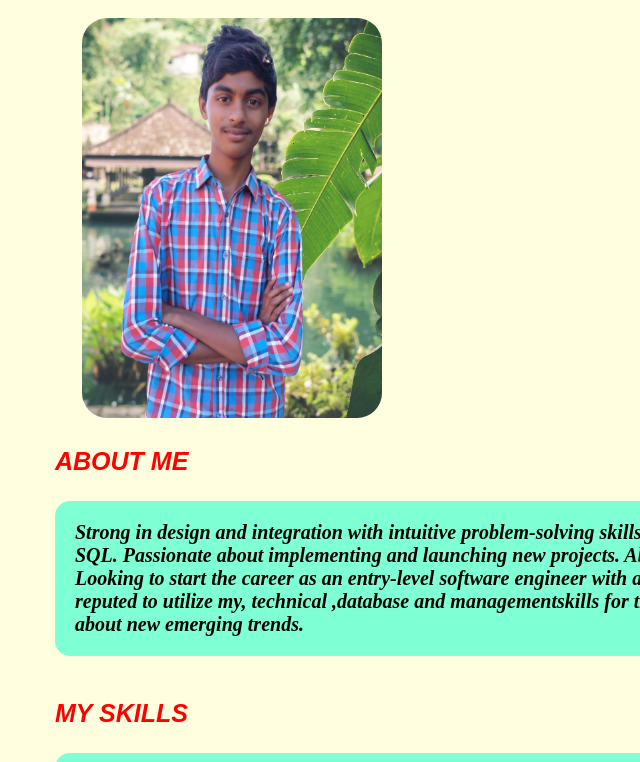
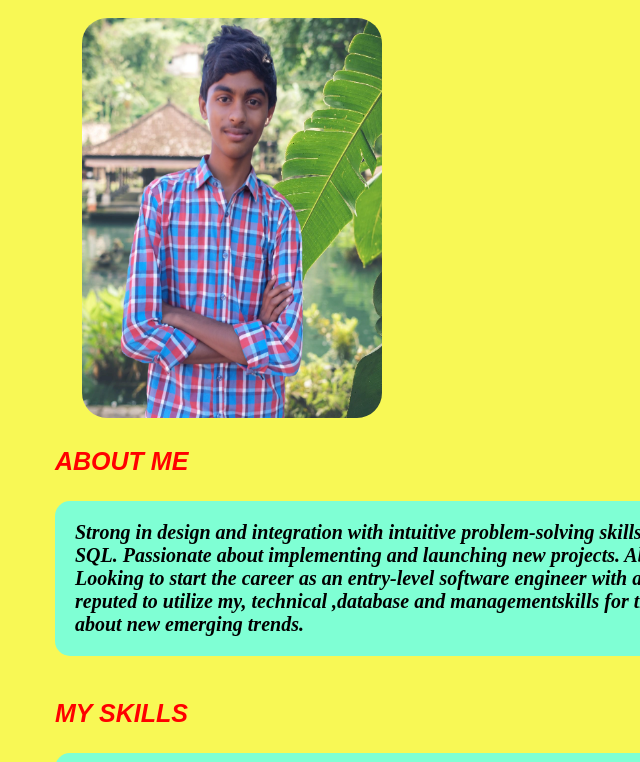
Before and after one commit to Pavan1471/website, a plain HTML site: page index.html in a window 1280 px wide. Shown: the part 381-1143 px from the top of the page, without its empty margins (9-649 px from the left). Drawn offline with Linux system fonts and the light colour scheme.

Commit message:
Update index.css

```diff
--- a/css/index.css
+++ b/css/index.css
@@ -20,7 +20,7 @@
 
 
 body{
-    background-color: lightyellow;
+    background-color:  rgb(248, 248, 85);
     margin-left: 5%;
 
 
```
